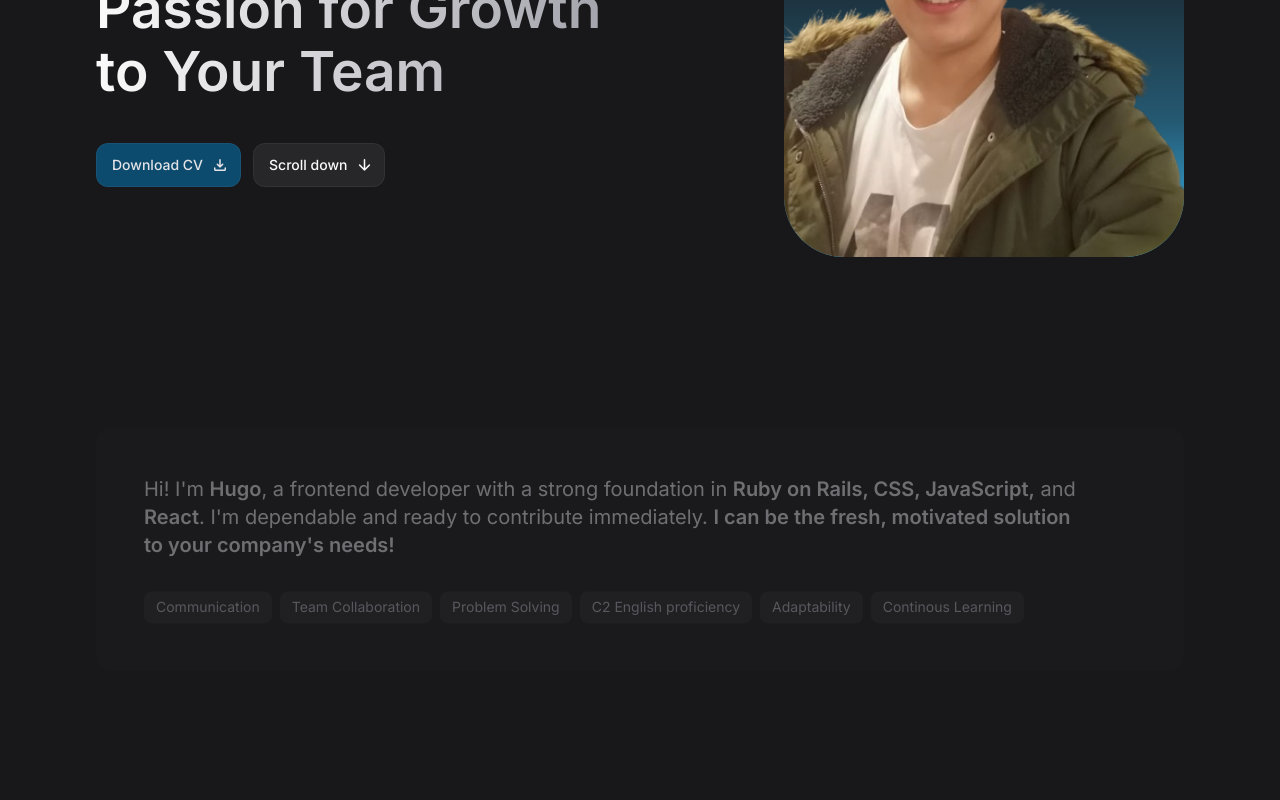
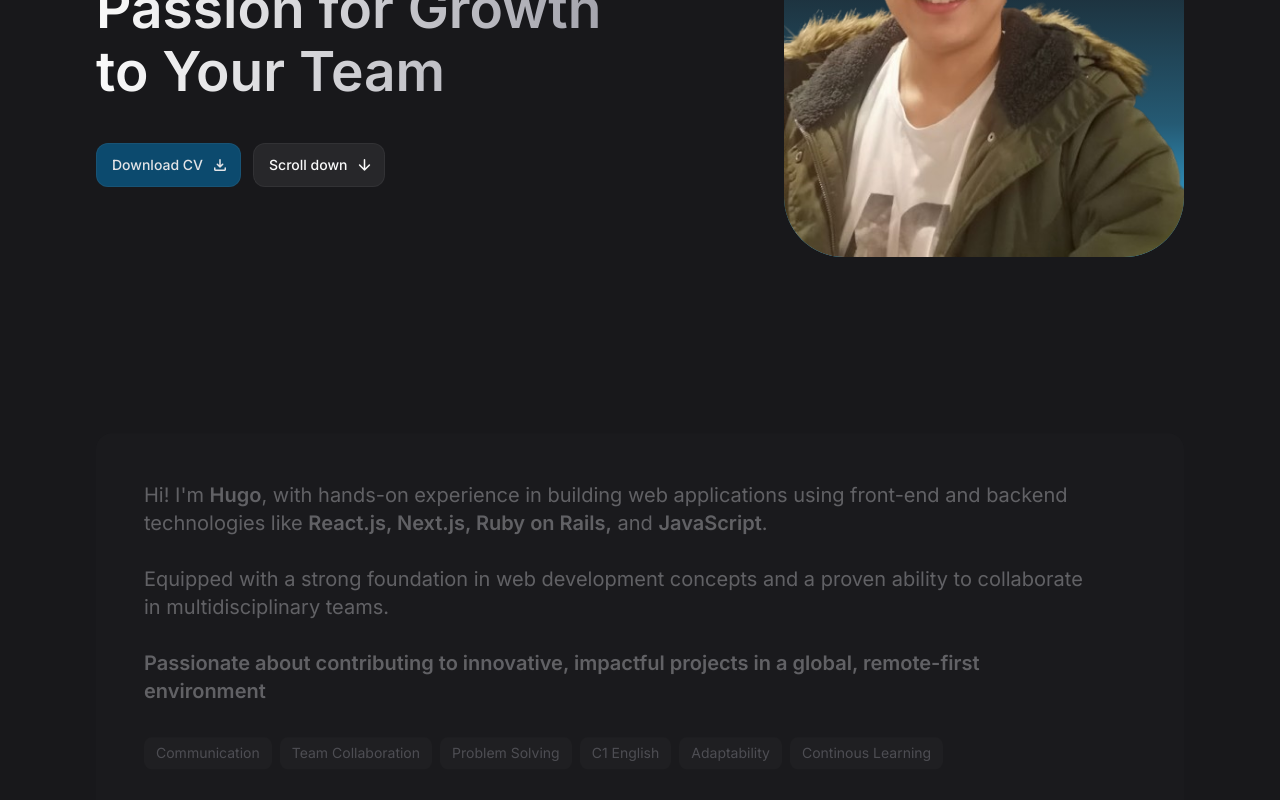
Before and after one commit to havoczic05/hugo-salazar-portfolio, a React (Vite) app: page / in a window 1280 px wide. Shown: the part 420-1220 px from the top of the page. Built offline with nearby package versions, Linux system fonts and the light colour scheme.

Commit message:
feat: added 5th project, set projectcard width to 400px, fixing About

```diff
--- a/src/components/About.jsx
+++ b/src/components/About.jsx
@@ -2,7 +2,7 @@ const softSkills = [
   " Communication",
   "Team Collaboration",
   "Problem Solving",
-  "C2 English proficiency",
+  "C1 English",
   "Adaptability",
   "Continous Learning",
 ];
@@ -13,14 +13,13 @@ const About = () => {
       <div className="container">
         <div className="bg-zinc-800/50 p-7 rounded-2xl md:p-12 reveal-up">
           <p className="text-zinc-300 mb-4 md:mb-8 md:text-xl md:max-w-[75ch]">
-            Hi! I&apos;m <strong>Hugo</strong>, a frontend developer with a
-            strong foundation in{" "}
-            <strong>Ruby on Rails, CSS, JavaScript,</strong> and{" "}
-            <strong>React</strong>. I&apos;m dependable and ready to contribute
-            immediately.{" "}
+            Hi! I&apos;m <strong>Hugo</strong>, with hands-on experience in building web applications using front-end and backend technologies like{" "}
+            <strong> React.js, Next.js, Ruby on Rails,</strong> and{" "}
+            <strong>JavaScript</strong>.<br /><br />Equipped with a strong foundation in
+            web development concepts and a proven ability to collaborate in multidisciplinary teams.{" "}<br /><br />
             <strong>
-              I can be the fresh, motivated solution to your company&apos;s
-              needs!
+            Passionate about contributing to innovative,
+            impactful projects in a global, remote-first environment
             </strong>
           </p>
 
--- a/src/components/Education.jsx
+++ b/src/components/Education.jsx
@@ -4,7 +4,7 @@ const education = [
     date: "September 2024",
     school: "Le Wagon",
     description:
-      "360-hour full-time bootcamp focused on front-end and back-end development using HTML, CSS, Bootstrap, JavaScript, React, PostgreSQL, Git, GitHub, Heroku, Ruby on Rails, Hotwire, Action Cable, and AI. I designed, implemented, and launched a full web application called Petcare, which connects pet owners with sitters.",
+      "Intensive 360-hour full-time bootcamp focused on fullstack development using JavaScript, React.js, Next.js, Ruby on Rails, Hotwire, SQL, Git, and AI. I designed, implemented, and launched a complete web application called Petcare, which connects pet owners with caregivers.",
     imgSrc: "/images/le_wagon.png",
   },
   {
@@ -12,7 +12,7 @@ const education = [
     date: "Present",
     school: "Universidad Tecnológica del Perú",
     description:
-      "Currently in the first year of a comprehensive five-year program, focused on mastering the key processes of software development. Gaining hands-on experience with the full software development lifecycle, including requirements analysis, design, implementation, testing, and deployment.",
+      "Five-year program focused on algorithms, data structures, and the complete software development lifecycle. Gaining experience in requirements analysis, efficient design, implementation, and testing, while applying agile methodologies to develop scalable and optimized solutions.",
     imgSrc: "/images/utp.png",
   },
 ];
--- a/src/components/Skill.jsx
+++ b/src/components/Skill.jsx
@@ -2,6 +2,21 @@
 import SkillCard from "./SkillCard";
 
 const skillItem = [
+  {
+    imgSrc: "/images/react.svg",
+    label: "React",
+    desc: "Framework",
+  },
+  {
+    imgSrc: "/images/javascript.svg",
+    label: "JavaScript",
+    desc: "Interaction",
+  },
+  {
+    imgSrc: "/images/tailwindcss.svg",
+    label: "TailwindCSS",
+    desc: "User Interface",
+  },
   {
     imgSrc: "/images/ruby1.svg",
     label: "Ruby",
@@ -12,26 +27,13 @@ const skillItem = [
     label: "Ruby on Rails",
     desc: "Framework",
   },
-  {
-    imgSrc: "/images/javascript.svg",
-    label: "JavaScript",
-    desc: "Interaction",
-  },
-  {
-    imgSrc: "/images/react.svg",
-    label: "React",
-    desc: "Framework",
-  },
+
   {
     imgSrc: "/images/css3.svg",
     label: "CSS",
     desc: "User Interface",
   },
-  {
-    imgSrc: "/images/tailwindcss.svg",
-    label: "TailwindCSS",
-    desc: "User Interface",
-  },
+
   {
     imgSrc: "/images/bootstrap.svg",
     label: "Bootstrap",
--- a/src/components/Work.jsx
+++ b/src/components/Work.jsx
@@ -7,6 +7,18 @@ const works = [
     title: "Pet Sitting App",
     tags: ["RoR", "JS", "API", "MVC"],
     projectLink: "https://petcare-285c6b31bf08.herokuapp.com/",
+  },
+  {
+    imgSrc: '/images/project-5.avif',
+    title: 'Fashion Designer Landing Page',
+    tags: ['JS', 'CSS', 'HTML'],
+    projectLink: 'https://rocioleyva.netlify.app/'
+  },
+  {
+    imgSrc: '/images/project-4.jpg',
+    title: 'Task Manager',
+    tags: ['Next.js', 'Shadcn UI', 'Tailwind CSS', 'Typescript', 'Prisma'],
+    projectLink: 'https://github.com/havoczic05/task-manager-nextjs'
   },
   {
     imgSrc: "/images/project-2.jpg",
@@ -20,19 +32,7 @@ const works = [
     tags: ["HTML", "CSS", "JS"],
     projectLink: "https://havoczic05.github.io/rock-paper-scissors-js/",
   },
-   {
-    imgSrc: '/images/project-4.jpg',
-    title: 'Task Manager',
-    tags: ['Next.js', 'Shadcn UI', 'Tailwind CSS', 'Typescript', 'Prisma'],
-    projectLink: 'https://github.com/havoczic05/task-manager-nextjs'
-  }
-  /*{
-    imgSrc: '/images/project-5.jpg',
-    title: 'eCommerce website',
-    tags: ['eCommerce', 'Development'],
-    projectLink: 'https://github.com/codewithsadee/anon-ecommerce-website'
-  },
-  {
+  /* {
     imgSrc: '/images/project-6.jpg',
     title: 'vCard Personal portfolio',
     tags: ['Web-design', 'Development'],
@@ -46,11 +46,11 @@ const Work = () => {
       <div className="container">
         <h2 className="headline-2 mb-8 reveal-up">My Projects</h2>
 
-        <p className="text-zinc-400 mt-3 mb-8 max-w-[80ch] reveal-up">
+        <p className="text-zinc-400 mt-3 mb-8 max-w-[90ch] reveal-up">
           Showcasing user-friendly frontend solutions and interactive web apps with a focus on quality and creativity.
         </p>
 
-        <div className="grid gap-x-4 gap-y-5 grid-cols-[repeat(auto-fill,_minmax(280px,_1fr))]">
+        <div className="grid gap-x-4 gap-y-5 grid-cols-[repeat(auto-fill,_minmax(400px,_1fr))]">
           {works.map(({ imgSrc, title, tags, projectLink }, key) => (
             <ProjectCard
               key={key}
```
Also changed, not shown: public/images/project-5.avif (added), 1 other file (tests, documents, lock files or other folders).
